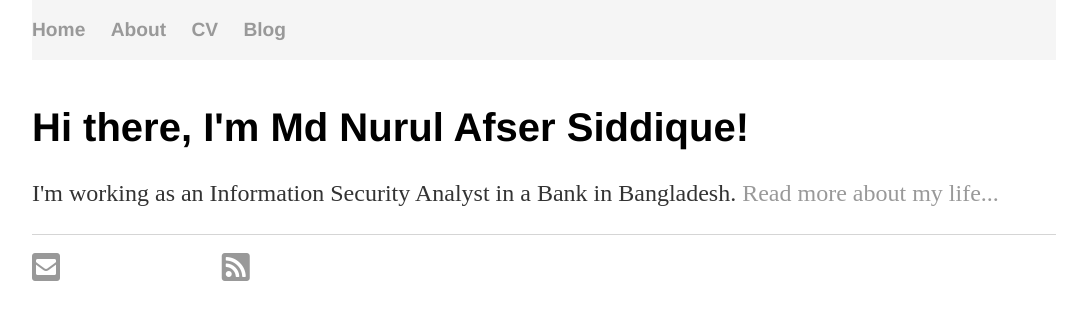
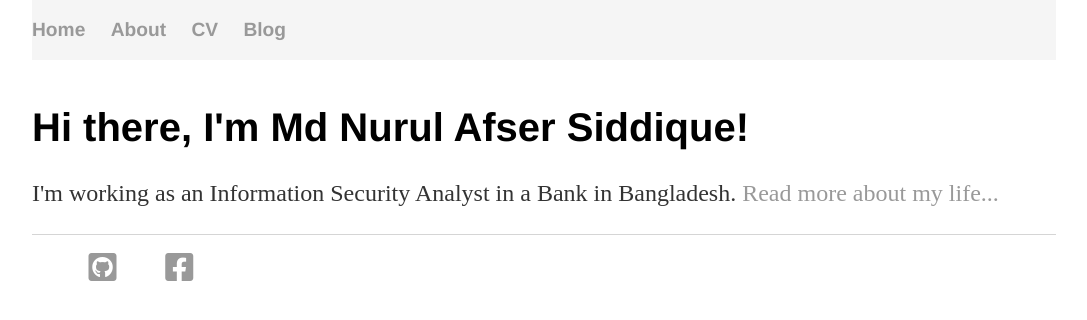
Before and after one commit to afsersid/afsersid.github.io, a Jekyll site: the page built from index.html, in a window 1280 px wide. Shown: the top 320 px of the page, without its empty margins (96-1183 px from the left). Built offline with Jekyll 4.4.1, drawn with Linux system fonts in a browser that asks for light colours.

Commit message:
Update default.html

```diff
--- a/_layouts/default.html
+++ b/_layouts/default.html
@@ -25,11 +25,11 @@
 		</div>
   	<footer>
     		<ul>
-        		<li><a href="mailto:afsersid@gmail.com"><i class="fas fa-envelope-square fa-2x" aria-hidden="true"></i></a></li>
-        		<li><a href="https://github.com/afsersid"><i class="fas fa-github-square fa-2x" aria-hidden="true"></i></a></li>
-			<li><a href="https://www.linkedin.com/in/afsersid/"><i class="fas fa-linkedin-square fa-2x" aria-hidden="true"></i></a></li>
-			<li><a href="https://facebook.com/afser.rubel" rel="nofollow noopener noreferrer"><i class="fas fa-facebook-square fa-2x" aria-hidden="true"></i></a></li>
-			<li><a href="/blog/atom.xml"><i class="fas fa-rss-square fa-2x" aria-hidden="true"></i></a></li>
+        		<li><a href="mailto:afsersid@gmail.com"><i class="fab fa-envelope-square fa-2x" aria-hidden="true"></i></a></li>
+        		<li><a href="https://github.com/afsersid"><i class="fab fa-github-square fa-2x" aria-hidden="true"></i></a></li>
+			<li><a href="https://www.linkedin.com/in/afsersid/"><i class="fab fa-linkedin-square fa-2x" aria-hidden="true"></i></a></li>
+			<li><a href="https://facebook.com/afser.rubel" rel="nofollow noopener noreferrer"><i class="fab fa-facebook-square fa-2x" aria-hidden="true"></i></a></li>
+			<li><a href="/blog/atom.xml"><i class="fab fa-rss-square fa-2x" aria-hidden="true"></i></a></li>
 		</ul>
 	</footer>
 	</body>
```
